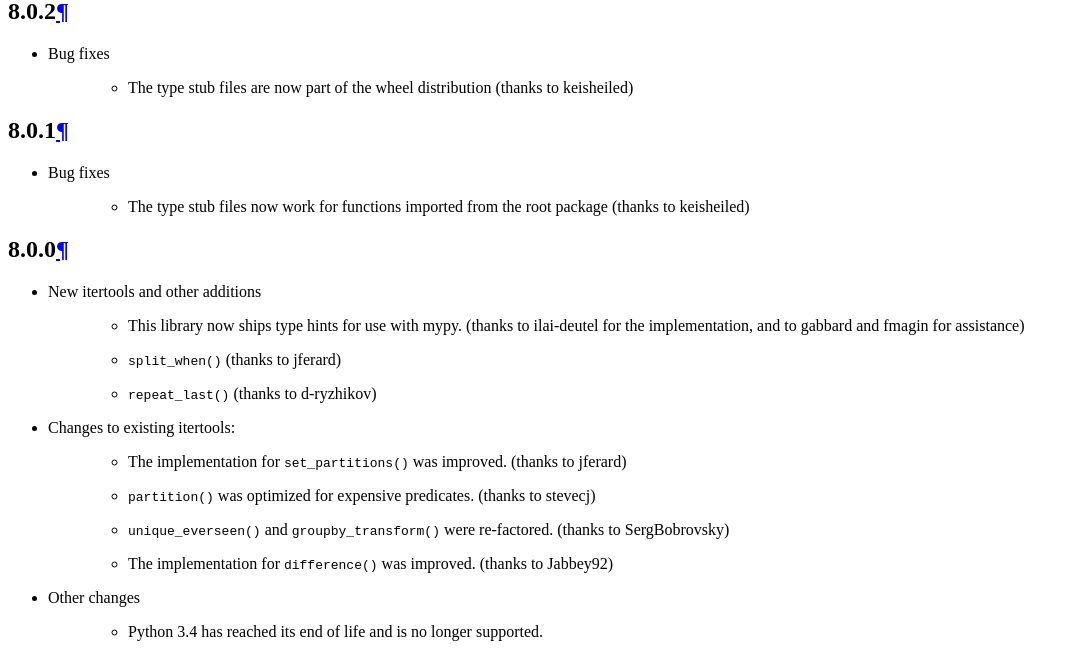
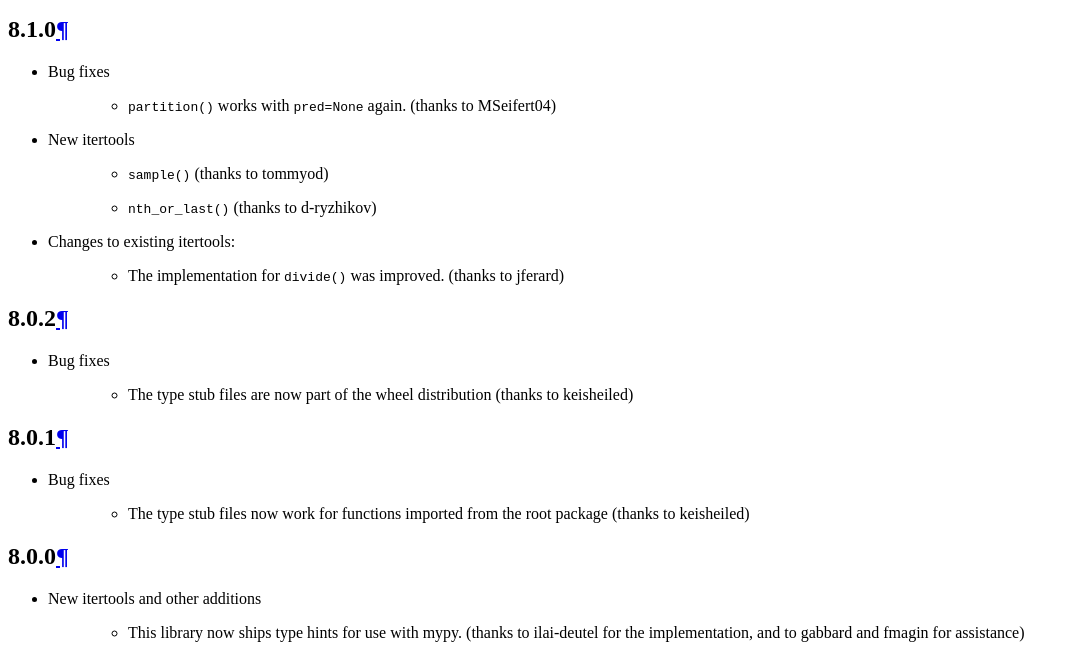
Before and after one commit to PhilippWeinman/more-itertools, a Sphinx documentation site: the page built from docs/versions.rst, in a window 1280 px wide and 900 px high, scrolled down 696 px, cut to the strip 244-900 px from the top of the window. Shown: the whole strip, without its empty margins (0-1079 px from the left). Built offline with Sphinx 7.4.7 and the Read the Docs theme 2.0.0, drawn with Linux system fonts in a browser that asks for light colours.

Commit message:
Documentation updates for 8.1.0

```diff
--- a/docs/versions.rst
+++ b/docs/versions.rst
@@ -4,6 +4,19 @@ Version History
 
 .. automodule:: more_itertools
    :noindex:
+
+8.1.0
+-----
+
+* Bug fixes
+    * :func:`partition` works with ``pred=None`` again. (thanks to MSeifert04)
+
+* New itertools
+    * :func:`sample` (thanks to tommyod)
+    * :func:`nth_or_last` (thanks to d-ryzhikov)
+
+* Changes to existing itertools:
+    * The implementation for :func:`divide` was improved. (thanks to jferard)
 
 8.0.2
 -----
```
Also changed, not shown: README.rst (+19 -20 lines), docs/api.rst (+10 -10 lines), 1 other file.
